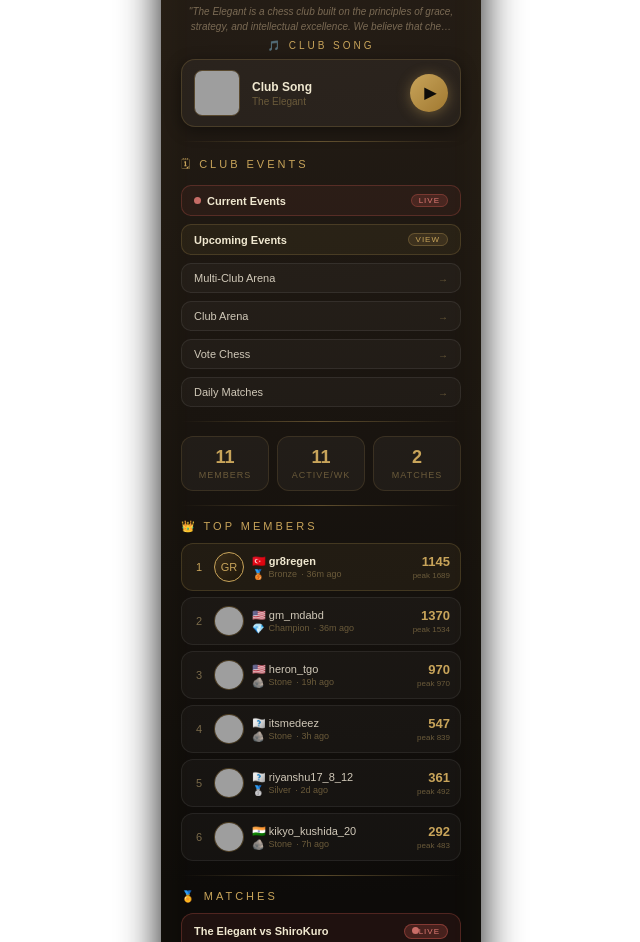
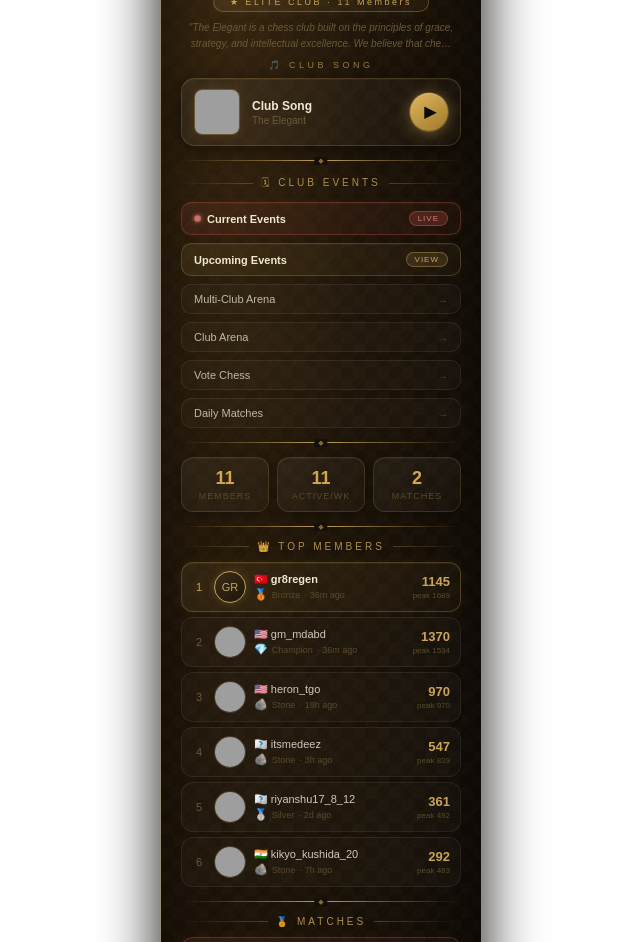
Before and after one commit to antidiabolic20-cloud/the-elegant, a plain HTML site: page index.html in a window 1280 px wide. Shown: the part 221-1163 px from the top of the page, without its empty margins (319-959 px from the left). Drawn offline with Linux system fonts and the light colour scheme; grey boxes are pictures that could not be loaded.

Commit message:
Update index.html

```diff
--- a/index.html
+++ b/index.html
@@ -5,122 +5,284 @@
 <meta name="viewport" content="width=device-width, initial-scale=1.0">
 <title>The Elegant – Chess Club</title>
 <style>
+  @import url('https://fonts.googleapis.com/css2?family=Cinzel:wght@400;600&display=swap');
+
   * { box-sizing: border-box; margin: 0; padding: 0; }
   html, body { background: transparent; font-family: Arial, sans-serif; color: #eaeaea; height: auto; overflow-y: auto; }
 
-  .card { max-width: 320px; margin: auto; border-radius: 22px; overflow: visible; background: radial-gradient(circle at top,#2a2118,#0d0b09 70%); box-shadow: 0 20px 40px rgba(0,0,0,.9),inset 0 0 40px rgba(255,220,100,.04); padding-bottom: 4px; }
+  /* ── Card shell with layered textures ── */
+  .card {
+    max-width: 320px; margin: auto; border-radius: 22px; overflow: visible;
+    background:
+      /* diagonal fine grain */
+      repeating-linear-gradient(-45deg, rgba(255,255,255,.012) 0px, rgba(255,255,255,.012) 1px, transparent 1px, transparent 6px),
+      /* chess square watermark */
+      repeating-conic-gradient(rgba(200,164,90,.018) 0% 25%, transparent 0% 50%) 0 0 / 24px 24px,
+      /* main bg */
+      radial-gradient(ellipse at 20% 0%, #3a2810 0%, #1e1408 40%, #0a0806 100%);
+    box-shadow:
+      0 0 0 1px rgba(200,164,90,.22),
+      0 0 30px rgba(200,164,90,.06),
+      0 24px 60px rgba(0,0,0,.95),
+      inset 0 1px 0 rgba(200,164,90,.15),
+      inset 0 0 60px rgba(0,0,0,.4);
+    padding-bottom: 4px;
+    position: relative;
+  }
 
-  /* Banner */
-  .banner { position: relative; width: 100%; height: 160px; overflow: hidden; border-radius: 22px 22px 0 0; }
+  /* top gold glow arc */
+  .card::before {
+    content: '';
+    position: absolute;
+    top: -1px; left: 10%; right: 10%; height: 1px;
+    background: linear-gradient(90deg, transparent, rgba(200,164,90,.7), transparent);
+    border-radius: 50%;
+    z-index: 2;
+  }
+
+  /* ── Banner ── */
+  .banner { position: relative; width: 100%; height: 170px; overflow: hidden; border-radius: 22px 22px 0 0; }
   .banner img { width: 100%; height: 100%; object-fit: cover; display: block; }
-  .banner-overlay { position: absolute; inset: 0; background: linear-gradient(to bottom,rgba(0,0,0,.05) 0%,rgba(13,11,9,.97) 100%); }
-  .banner-meta { position: absolute; bottom: 10px; left: 0; right: 0; text-align: center; }
-  .banner-label { font-size: 9px; letter-spacing: 5px; text-transform: uppercase; color: rgba(200,164,90,.7); }
-  .banner-country { font-size: 13px; margin-bottom: 2px; }
+  .banner-overlay {
+    position: absolute; inset: 0;
+    background:
+      linear-gradient(to bottom, rgba(0,0,0,.1) 0%, rgba(10,8,6,.98) 100%),
+      linear-gradient(to right, rgba(200,164,90,.04) 0%, transparent 50%, rgba(200,164,90,.04) 100%);
+  }
+  .banner-meta { position: absolute; bottom: 12px; left: 0; right: 0; text-align: center; }
+  .banner-label { font-size: 9px; letter-spacing: 6px; text-transform: uppercase; color: rgba(200,164,90,.6); }
+  .banner-country { font-size: 16px; margin-bottom: 3px; }
 
-  .content { padding: 0 20px 22px; }
+  .content { padding: 0 20px 24px; position: relative; }
 
-  /* Club name */
-  .club-name-wrap { text-align: center; margin-top: 4px; margin-bottom: 6px; }
-  .club-name { font-size: 23px; font-weight: bold; letter-spacing: 3px; text-transform: uppercase; background: linear-gradient(135deg,#c8a45a,#f0d080,#c8a45a); -webkit-background-clip: text; -webkit-text-fill-color: transparent; background-clip: text; }
-  .club-badge { margin-top: 7px; display: inline-block; padding: 3px 14px; border-radius: 20px; background: rgba(200,164,90,.1); border: 1px solid rgba(200,164,90,.3); font-size: 10px; letter-spacing: 2px; color: #c8a45a; }
-  .club-desc { font-size: 10px; color: #7a6a54; text-align: center; margin-top: 8px; line-height: 1.5; font-style: italic; padding: 0 4px; }
+  /* ── Club name ── */
+  .club-name-wrap { text-align: center; margin-top: 6px; margin-bottom: 8px; }
+  .club-name {
+    font-family: 'Cinzel', serif;
+    font-size: 22px; font-weight: 600; letter-spacing: 4px; text-transform: uppercase;
+    background: linear-gradient(135deg, #a07828 0%, #e8c870 35%, #f8e090 50%, #e8c870 65%, #a07828 100%);
+    -webkit-background-clip: text; -webkit-text-fill-color: transparent; background-clip: text;
+    text-shadow: none;
+    filter: drop-shadow(0 0 8px rgba(200,164,90,.3));
+  }
+  .club-badge {
+    margin-top: 8px; display: inline-block; padding: 4px 16px; border-radius: 20px;
+    background: linear-gradient(135deg, rgba(200,164,90,.12), rgba(200,164,90,.06));
+    border: 1px solid rgba(200,164,90,.35);
+    font-size: 9px; letter-spacing: 2.5px; color: #c8a45a;
+    box-shadow: 0 0 12px rgba(200,164,90,.08), inset 0 1px 0 rgba(200,164,90,.1);
+  }
+  .club-desc { font-size: 10px; color: #6a5a3a; text-align: center; margin-top: 8px; line-height: 1.6; font-style: italic; padding: 0 6px; }
 
-  /* Song */
-  .section-label { font-size: 10px; letter-spacing: 3px; text-transform: uppercase; color: #c8a45a; margin-bottom: 8px; text-align: center; }
-  .song-row { display: flex; align-items: center; gap: 12px; padding: 10px 12px; border-radius: 14px; background: rgba(255,255,255,.04); border: 1px solid rgba(200,164,90,.2); box-shadow: 0 4px 16px rgba(0,0,0,.4); margin-bottom: 14px; }
-  .song-art { width: 46px; height: 46px; border-radius: 8px; overflow: hidden; flex-shrink: 0; border: 1px solid rgba(200,164,90,.3); }
+  /* ── Song ── */
+  .section-label { font-size: 9px; letter-spacing: 3.5px; text-transform: uppercase; color: rgba(200,164,90,.7); margin-bottom: 8px; text-align: center; }
+  .song-row {
+    display: flex; align-items: center; gap: 12px; padding: 10px 12px; border-radius: 14px;
+    background: linear-gradient(135deg, rgba(255,255,255,.05), rgba(255,255,255,.02));
+    border: 1px solid rgba(200,164,90,.22);
+    box-shadow: 0 4px 20px rgba(0,0,0,.5), inset 0 1px 0 rgba(255,255,255,.04);
+    margin-bottom: 14px;
+  }
+  .song-art { width: 46px; height: 46px; border-radius: 8px; overflow: hidden; flex-shrink: 0; border: 1px solid rgba(200,164,90,.35); box-shadow: 0 0 10px rgba(200,164,90,.15); }
   .song-art img { width: 100%; height: 100%; object-fit: cover; display: block; }
   .song-info { flex: 1; min-width: 0; }
   .song-title { font-size: 12px; font-weight: bold; color: #f0e8d0; white-space: nowrap; overflow: hidden; text-overflow: ellipsis; }
   .song-sub { font-size: 10px; color: #6a5a3a; margin-top: 2px; }
-  .play-btn { width: 38px; height: 38px; border-radius: 50%; background: linear-gradient(135deg,#c8a45a,#a07830); display: flex; align-items: center; justify-content: center; flex-shrink: 0; cursor: pointer; box-shadow: 0 2px 14px rgba(200,164,90,.4); font-size: 15px; color: #0d0b09; font-weight: 900; user-select: none; padding-left: 2px; border: none; }
+  .play-btn {
+    width: 38px; height: 38px; border-radius: 50%;
+    background: linear-gradient(145deg, #e0b860, #a07828);
+    display: flex; align-items: center; justify-content: center;
+    flex-shrink: 0; cursor: pointer;
+    box-shadow: 0 2px 16px rgba(200,164,90,.5), 0 0 0 1px rgba(200,164,90,.3), inset 0 1px 0 rgba(255,255,255,.2);
+    font-size: 15px; color: #0d0b09; font-weight: 900; user-select: none; padding-left: 2px; border: none;
+  }
 
-  .divider { height: 1px; background: linear-gradient(90deg,transparent,rgba(200,164,90,.4),transparent); margin: 14px 0; }
-  .section-heading { font-size: 11px; letter-spacing: 3px; text-transform: uppercase; color: #c8a45a; margin-bottom: 10px; }
+  /* ── Divider ── */
+  .divider {
+    height: 1px; margin: 14px 0;
+    background: linear-gradient(90deg, transparent, rgba(200,164,90,.5) 30%, rgba(255,220,120,.7) 50%, rgba(200,164,90,.5) 70%, transparent);
+    position: relative;
+  }
+  .divider::after {
+    content: '◆';
+    position: absolute; top: 50%; left: 50%;
+    transform: translate(-50%,-50%);
+    font-size: 7px; color: rgba(200,164,90,.6);
+    background: #150f09; padding: 0 4px;
+  }
 
-  /* Events */
-  .evt-link { display: flex; align-items: center; justify-content: space-between; padding: 8px 12px; border-radius: 10px; text-decoration: none; margin-bottom: 4px; }
+  /* ── Section heading ── */
+  .section-heading {
+    font-size: 10px; letter-spacing: 3px; text-transform: uppercase;
+    color: rgba(200,164,90,.85); margin-bottom: 10px;
+    display: flex; align-items: center; gap: 8px;
+  }
+  .section-heading::before, .section-heading::after {
+    content: ''; flex: 1; height: 1px;
+    background: linear-gradient(90deg, transparent, rgba(200,164,90,.3));
+  }
+  .section-heading::after {
+    background: linear-gradient(90deg, rgba(200,164,90,.3), transparent);
+  }
+
+  /* ── Events ── */
+  .evt-link {
+    display: flex; align-items: center; justify-content: space-between;
+    padding: 8px 12px; border-radius: 10px; text-decoration: none; margin-bottom: 4px;
+    transition: filter .15s;
+  }
+  .evt-link:hover { filter: brightness(1.15); }
   .evt-link:last-child { margin-bottom: 0; }
-  .evt-link-live { background: rgba(192,83,74,.08); border: 1px solid rgba(192,83,74,.3); }
-  .evt-link-gold { background: rgba(200,164,90,.07); border: 1px solid rgba(200,164,90,.2); }
-  .evt-link-dim  { background: rgba(255,255,255,.03); border: 1px solid rgba(255,255,255,.08); }
+  .evt-link-live {
+    background: linear-gradient(135deg, rgba(192,83,74,.12), rgba(192,83,74,.05));
+    border: 1px solid rgba(192,83,74,.35);
+    box-shadow: inset 0 1px 0 rgba(255,255,255,.03), 0 0 12px rgba(192,83,74,.05);
+  }
+  .evt-link-gold {
+    background: linear-gradient(135deg, rgba(200,164,90,.1), rgba(200,164,90,.04));
+    border: 1px solid rgba(200,164,90,.25);
+    box-shadow: inset 0 1px 0 rgba(255,255,255,.03);
+  }
+  .evt-link-dim  { background: rgba(255,255,255,.025); border: 1px solid rgba(255,255,255,.07); }
   .evt-name-bold { font-size: 11px; font-weight: bold; color: #f0e8d0; display: flex; align-items: center; gap: 6px; }
-  .evt-name-dim  { font-size: 11px; color: #d0c8b8; }
-  .evt-badge { font-size: 8px; padding: 1px 7px; border-radius: 10px; letter-spacing: 1px; flex-shrink: 0; }
-  .eb-live { background: rgba(192,83,74,.2); border: 1px solid rgba(192,83,74,.4); color: #e07a74; }
-  .eb-gold { background: rgba(200,164,90,.12); border: 1px solid rgba(200,164,90,.3); color: #c8a45a; }
-  .eb-arr  { font-size: 10px; color: #6a5a3a; }
+  .evt-name-dim  { font-size: 11px; color: #c0b8a8; }
+  .evt-badge { font-size: 8px; padding: 2px 8px; border-radius: 10px; letter-spacing: 1px; flex-shrink: 0; }
+  .eb-live { background: rgba(192,83,74,.25); border: 1px solid rgba(192,83,74,.5); color: #e07a74; }
+  .eb-gold { background: rgba(200,164,90,.15); border: 1px solid rgba(200,164,90,.4); color: #c8a45a; }
+  .eb-arr  { font-size: 10px; color: #5a4a2a; }
 
-  .live-dot { display: inline-block; width: 7px; height: 7px; border-radius: 50%; background: #e07a74; flex-shrink: 0; animation: pulse 1.3s ease-in-out infinite; }
-  @keyframes pulse { 0%,100%{opacity:1} 50%{opacity:.3} }
+  .live-dot { display: inline-block; width: 7px; height: 7px; border-radius: 50%; background: #e07a74; flex-shrink: 0; box-shadow: 0 0 6px #e07a74; animation: pulse 1.3s ease-in-out infinite; }
+  @keyframes pulse { 0%,100%{opacity:1;transform:scale(1)} 50%{opacity:.4;transform:scale(.7)} }
 
-  /* Stats */
-  .stats-grid { display: grid; grid-template-columns: repeat(3,1fr); gap: 8px; margin-bottom: 14px; }
-  .stat-cell { background: rgba(255,255,255,.04); border: 1px solid rgba(200,164,90,.15); border-radius: 12px; padding: 10px 6px; text-align: center; }
-  .stat-val { font-size: 18px; font-weight: bold; color: #c8a45a; }
-  .stat-key { font-size: 9px; color: #6a5a3a; letter-spacing: 1px; text-transform: uppercase; margin-top: 2px; }
+  /* ── Stats ── */
+  .stats-grid { display: grid; grid-template-columns: repeat(3,1fr); gap: 8px; margin-bottom: 12px; }
+  .stat-cell {
+    background: linear-gradient(145deg, rgba(255,255,255,.05), rgba(255,255,255,.02));
+    border: 1px solid rgba(200,164,90,.18);
+    border-radius: 12px; padding: 10px 6px; text-align: center;
+    box-shadow: inset 0 1px 0 rgba(255,255,255,.04), 0 4px 12px rgba(0,0,0,.3);
+  }
+  .stat-val { font-size: 18px; font-weight: bold; color: #d4a84a; }
+  .stat-key { font-size: 9px; color: #5a4a2a; letter-spacing: 1px; text-transform: uppercase; margin-top: 2px; }
 
-  /* Match record bar */
-  .record-bar { display: flex; border-radius: 8px; overflow: hidden; height: 6px; margin-bottom: 10px; gap: 2px; }
-  .rec-w { background: #5a9e72; border-radius: 3px; }
-  .rec-d { background: #8a6e38; border-radius: 3px; }
-  .rec-l { background: #a03030; border-radius: 3px; }
-  .record-labels { display: flex; gap: 10px; margin-bottom: 14px; }
+  /* ── Record bar ── */
+  .record-bar { display: flex; border-radius: 6px; overflow: hidden; height: 5px; margin-bottom: 8px; gap: 2px; }
+  .rec-w { background: linear-gradient(90deg,#3a8050,#5aae72); border-radius: 3px; }
+  .rec-d { background: linear-gradient(90deg,#6a5020,#9a7838); border-radius: 3px; }
+  .rec-l { background: linear-gradient(90deg,#802020,#b03030); border-radius: 3px; }
+  .record-labels { display: flex; gap: 10px; margin-bottom: 12px; }
   .rec-label { font-size: 9px; display: flex; align-items: center; gap: 4px; }
   .rec-dot { width: 7px; height: 7px; border-radius: 50%; flex-shrink: 0; }
 
-  /* Members */
-  .member-row { display: flex; align-items: center; gap: 8px; padding: 8px 10px; border-radius: 12px; margin-bottom: 6px; text-decoration: none; }
-  .member-row.top1 { background: rgba(200,164,90,.07); border: 1px solid rgba(200,164,90,.2); }
-  .member-row.rest { background: rgba(255,255,255,.03); border: 1px solid rgba(255,255,255,.07); }
+  /* ── Members ── */
+  .member-row {
+    display: flex; align-items: center; gap: 8px; padding: 8px 10px;
+    border-radius: 12px; margin-bottom: 5px; text-decoration: none;
+    transition: filter .15s;
+  }
+  .member-row:hover { filter: brightness(1.12); }
+  .member-row.top1 {
+    background: linear-gradient(135deg, rgba(200,164,90,.1), rgba(200,164,90,.04));
+    border: 1px solid rgba(200,164,90,.28);
+    box-shadow: 0 0 16px rgba(200,164,90,.06), inset 0 1px 0 rgba(200,164,90,.08);
+  }
+  .member-row.rest {
+    background: rgba(255,255,255,.025);
+    border: 1px solid rgba(255,255,255,.065);
+  }
   .member-rank { font-size: 11px; width: 14px; text-align: center; flex-shrink: 0; }
-  .rank-gold { color: #c8a45a; } .rank-dim { color: #7a6a4a; }
-  .member-avatar { width: 30px; height: 30px; border-radius: 50%; display: flex; align-items: center; justify-content: center; font-size: 11px; flex-shrink: 0; overflow: hidden; }
+  .rank-gold { color: #c8a45a; text-shadow: 0 0 8px rgba(200,164,90,.5); }
+  .rank-dim { color: #6a5a3a; }
+  .member-avatar {
+    width: 32px; height: 32px; border-radius: 50%;
+    display: flex; align-items: center; justify-content: center;
+    font-size: 11px; flex-shrink: 0; overflow: hidden;
+  }
   .member-avatar img { width: 100%; height: 100%; object-fit: cover; }
-  .av-gold { background: linear-gradient(135deg,#3a2c18,#1e160a); border: 1px solid #c8a45a; color: #c8a45a; }
-  .av-dim  { background: linear-gradient(135deg,#2a2018,#141008); border: 1px solid rgba(200,164,90,.3); color: #a08040; }
+  .av-gold {
+    background: linear-gradient(135deg,#3a2c18,#1e160a);
+    border: 1px solid #c8a45a; color: #c8a45a;
+    box-shadow: 0 0 10px rgba(200,164,90,.25);
+  }
+  .av-dim  { background: linear-gradient(135deg,#2a2018,#141008); border: 1px solid rgba(200,164,90,.25); color: #a08040; }
   .member-info { flex: 1; min-width: 0; }
   .member-name { font-size: 11px; color: #d0c8b8; white-space: nowrap; overflow: hidden; text-overflow: ellipsis; }
   .member-name.bold { font-weight: bold; color: #f0e8d0; }
-  .member-meta { font-size: 9px; color: #6a5a3a; margin-top: 1px; display: flex; align-items: center; gap: 4px; flex-wrap: wrap; }
+  .member-meta { font-size: 9px; color: #5a4a2a; margin-top: 2px; display: flex; align-items: center; gap: 4px; flex-wrap: wrap; }
   .member-right { display: flex; flex-direction: column; align-items: flex-end; gap: 2px; flex-shrink: 0; }
   .member-rating { font-size: 13px; font-weight: bold; color: #c8a45a; }
-  .member-peak { font-size: 8px; color: #6a5a3a; }
-  .title-badge { font-size: 8px; padding: 1px 5px; background: rgba(200,164,90,.1); border: 1px solid rgba(200,164,90,.25); color: #a08040; letter-spacing: 1px; flex-shrink: 0; border-radius: 3px; }
-  .league-icon { font-size: 10px; }
+  .member-peak { font-size: 8px; color: #5a4a2a; }
+  .title-badge {
+    font-size: 8px; padding: 1px 5px;
+    background: linear-gradient(135deg,rgba(200,164,90,.15),rgba(200,164,90,.07));
+    border: 1px solid rgba(200,164,90,.3); color: #b09040; letter-spacing: 1px;
+    flex-shrink: 0; border-radius: 3px;
+  }
+  .league-icon { font-size: 11px; }
 
-  /* Tournaments */
-  .tourn-card { padding: 10px 12px; border-radius: 12px; margin-bottom: 6px; display: block; text-decoration: none; }
-  .tourn-live   { background: rgba(192,83,74,.1);   border: 1px solid rgba(192,83,74,.3); }
-  .tourn-normal { background: rgba(255,255,255,.03); border: 1px solid rgba(255,255,255,.07); }
+  /* ── Tournaments ── */
+  .tourn-card {
+    padding: 10px 12px; border-radius: 12px; margin-bottom: 6px;
+    display: block; text-decoration: none; transition: filter .15s;
+  }
+  .tourn-card:hover { filter: brightness(1.1); }
+  .tourn-live {
+    background: linear-gradient(135deg,rgba(192,83,74,.12),rgba(192,83,74,.05));
+    border: 1px solid rgba(192,83,74,.35);
+    box-shadow: 0 0 16px rgba(192,83,74,.06);
+  }
+  .tourn-normal { background: rgba(255,255,255,.025); border: 1px solid rgba(255,255,255,.065); }
   .tourn-header { display: flex; align-items: flex-start; justify-content: space-between; gap: 6px; margin-bottom: 4px; }
   .tourn-name     { font-size: 11px; font-weight: bold; color: #f0e8d0; line-height: 1.3; flex: 1; }
-  .tourn-name-dim { font-size: 11px; color: #d0c8b8; line-height: 1.3; flex: 1; }
+  .tourn-name-dim { font-size: 11px; color: #c0b8a8; line-height: 1.3; flex: 1; }
   .tourn-badge { font-size: 8px; padding: 2px 7px; border-radius: 20px; letter-spacing: 1px; white-space: nowrap; flex-shrink: 0; }
-  .tb-live  { background: rgba(192,83,74,.25);  border: 1px solid rgba(192,83,74,.5);  color: #e07a74; }
-  .tb-gold  { background: rgba(200,164,90,.1);  border: 1px solid rgba(200,164,90,.3); color: #c8a45a; }
-  .tb-green { background: rgba(90,158,114,.1);  border: 1px solid rgba(90,158,114,.35);color: #82c49a; }
-  .tb-loss  { background: rgba(192,83,74,.2);   border: 1px solid rgba(192,83,74,.4);  color: #e07a74; }
-  .tourn-meta { font-size: 10px; color: #6a5a3a; }
+  .tb-live  { background: rgba(192,83,74,.28); border: 1px solid rgba(192,83,74,.55); color: #e07a74; }
+  .tb-gold  { background: rgba(200,164,90,.12); border: 1px solid rgba(200,164,90,.35); color: #c8a45a; }
+  .tb-green { background: rgba(90,158,114,.12); border: 1px solid rgba(90,158,114,.4); color: #82c49a; }
+  .tb-loss  { background: rgba(192,83,74,.22); border: 1px solid rgba(192,83,74,.45); color: #e07a74; }
+  .tourn-meta { font-size: 10px; color: #5a4a2a; }
 
-  /* New Elegants */
-  .new-row { display: flex; align-items: center; gap: 8px; padding: 7px 10px; border-radius: 12px; margin-bottom: 5px; text-decoration: none; background: rgba(255,255,255,.03); border: 1px solid rgba(255,255,255,.07); }
+  /* ── New Elegants ── */
+  .new-row {
+    display: flex; align-items: center; gap: 8px; padding: 8px 10px;
+    border-radius: 12px; margin-bottom: 5px; text-decoration: none;
+    background: linear-gradient(135deg,rgba(90,158,114,.06),rgba(90,158,114,.02));
+    border: 1px solid rgba(90,158,114,.2);
+    transition: filter .15s;
+  }
+  .new-row:hover { filter: brightness(1.12); }
   .new-row:last-child { margin-bottom: 0; }
   .new-info { flex: 1; min-width: 0; }
-  .new-name { font-size: 11px; color: #d0c8b8; white-space: nowrap; overflow: hidden; text-overflow: ellipsis; }
-  .new-joined { font-size: 9px; color: #6a5a3a; margin-top: 1px; }
-  .new-badge { font-size: 8px; padding: 1px 6px; border-radius: 10px; background: rgba(90,158,114,.15); border: 1px solid rgba(90,158,114,.35); color: #82c49a; letter-spacing: 1px; flex-shrink: 0; }
+  .new-name { font-size: 11px; color: #c8d8c0; white-space: nowrap; overflow: hidden; text-overflow: ellipsis; }
+  .new-joined { font-size: 9px; color: #4a6a4a; margin-top: 1px; }
+  .new-badge {
+    font-size: 8px; padding: 2px 7px; border-radius: 10px;
+    background: rgba(90,158,114,.18); border: 1px solid rgba(90,158,114,.4);
+    color: #82c49a; letter-spacing: 1px; flex-shrink: 0;
+  }
 
-  /* Rules */
-  .rules-list { display: flex; flex-direction: column; gap: 6px; }
-  .rule-item { display: flex; align-items: flex-start; gap: 8px; font-size: 11px; color: #a09080; line-height: 1.5; }
-  .rule-icon { color: #c8a45a; flex-shrink: 0; }
+  /* ── Rules ── */
+  .rules-list { display: flex; flex-direction: column; gap: 7px; }
+  .rule-item {
+    display: flex; align-items: flex-start; gap: 10px;
+    font-size: 11px; color: #8a7a62; line-height: 1.5;
+    padding: 6px 10px; border-radius: 8px;
+    background: rgba(255,255,255,.02); border: 1px solid rgba(255,255,255,.04);
+  }
+  .rule-icon { color: #a07830; flex-shrink: 0; }
 
-  /* Footer */
+  /* ── Footer ── */
   .footer { text-align: center; }
-  .footer-quote { font-size: 11px; font-style: italic; color: #8a7a5a; margin-bottom: 10px; }
-  .join-btn { display: inline-block; padding: 8px 24px; border-radius: 20px; background: linear-gradient(135deg,rgba(200,164,90,.2),rgba(200,164,90,.1)); border: 1px solid rgba(200,164,90,.4); color: #c8a45a; font-size: 11px; letter-spacing: 2px; text-transform: uppercase; text-decoration: none; }
+  .footer-quote { font-size: 11px; font-style: italic; color: #6a5a3a; margin-bottom: 12px; letter-spacing: .3px; }
+  .join-btn {
+    display: inline-block; padding: 9px 28px; border-radius: 20px;
+    background: linear-gradient(145deg, rgba(200,164,90,.2), rgba(200,164,90,.08));
+    border: 1px solid rgba(200,164,90,.45); color: #d4a84a;
+    font-size: 10px; letter-spacing: 2.5px; text-transform: uppercase; text-decoration: none;
+    box-shadow: 0 0 20px rgba(200,164,90,.1), inset 0 1px 0 rgba(200,164,90,.15);
+  }
+
+  .empty-msg { font-size: 11px; color: #5a4a2a; text-align: center; padding: 10px 0; }
 
   .empty-msg { font-size: 11px; color: #6a5a3a; text-align: center; padding: 10px 0; }
 </style>
```
